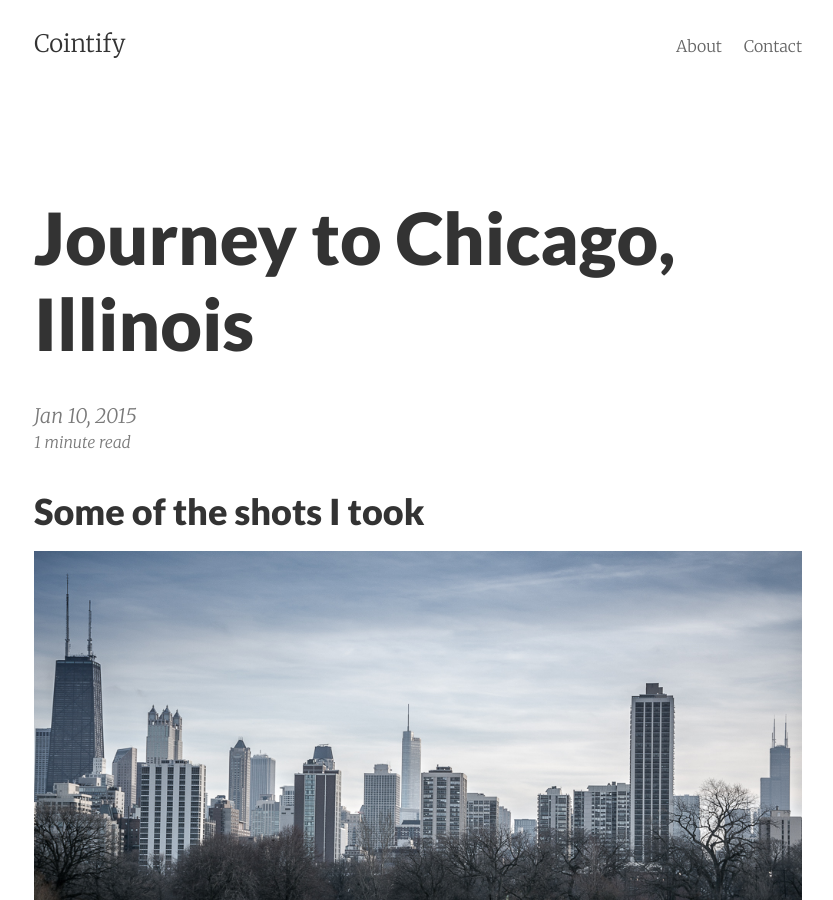
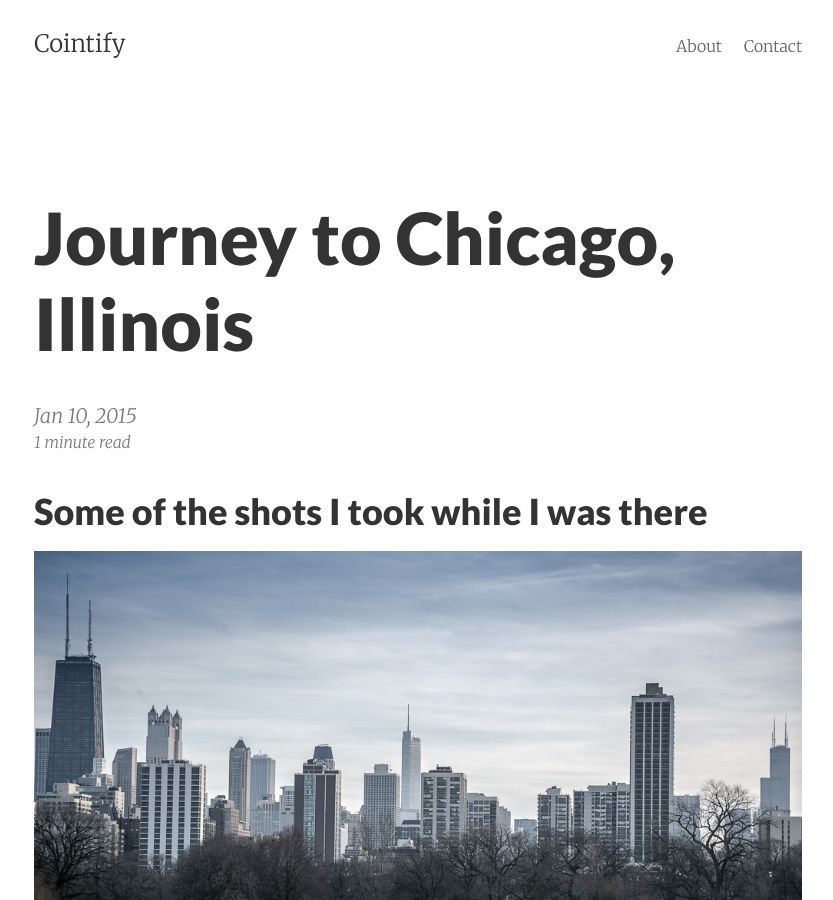
Before and after one commit to cointify/cointify.github.io, a Jekyll site: the page built from _posts/2015-01-10-trip-to-chicago.md, in a window 1280 px wide and 900 px high. Shown: the whole window, without its empty margins (222-1055 px from the left). Built offline with Jekyll 4.4.1, drawn with Linux system fonts in a browser that asks for light colours; Markdown is read by kramdown in place of the engine named in the settings.

Commit message:
Minor edit to post

```diff
--- a/_posts/2015-01-10-trip-to-chicago.md
+++ b/_posts/2015-01-10-trip-to-chicago.md
@@ -6,7 +6,7 @@ summary:    The road trip to Chicago, Illinois covered almost 2000 KMs in 3 days
 categories: vacation
 ---
 
-### Some of the shots I took
+### Some of the shots I took while I was there
 ![Chicago Skyline]({{ site.url }}/images/JAT_6197.jpg)
 ![Lincoln Park Flowers]({{ site.url }}/images/JAT_6123.jpg)
 ![Lincoln Park Zoo]({{ site.url }}/images/JAT_6181.jpg)
```
